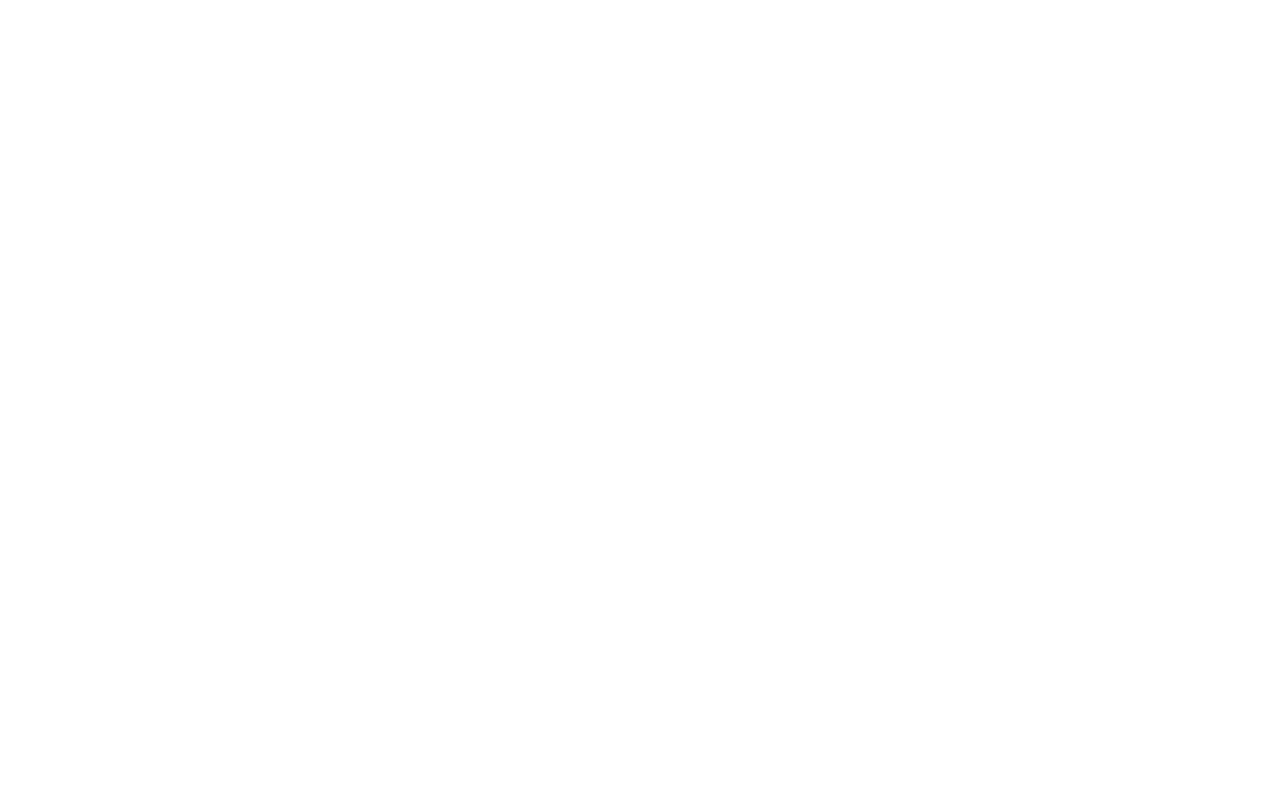
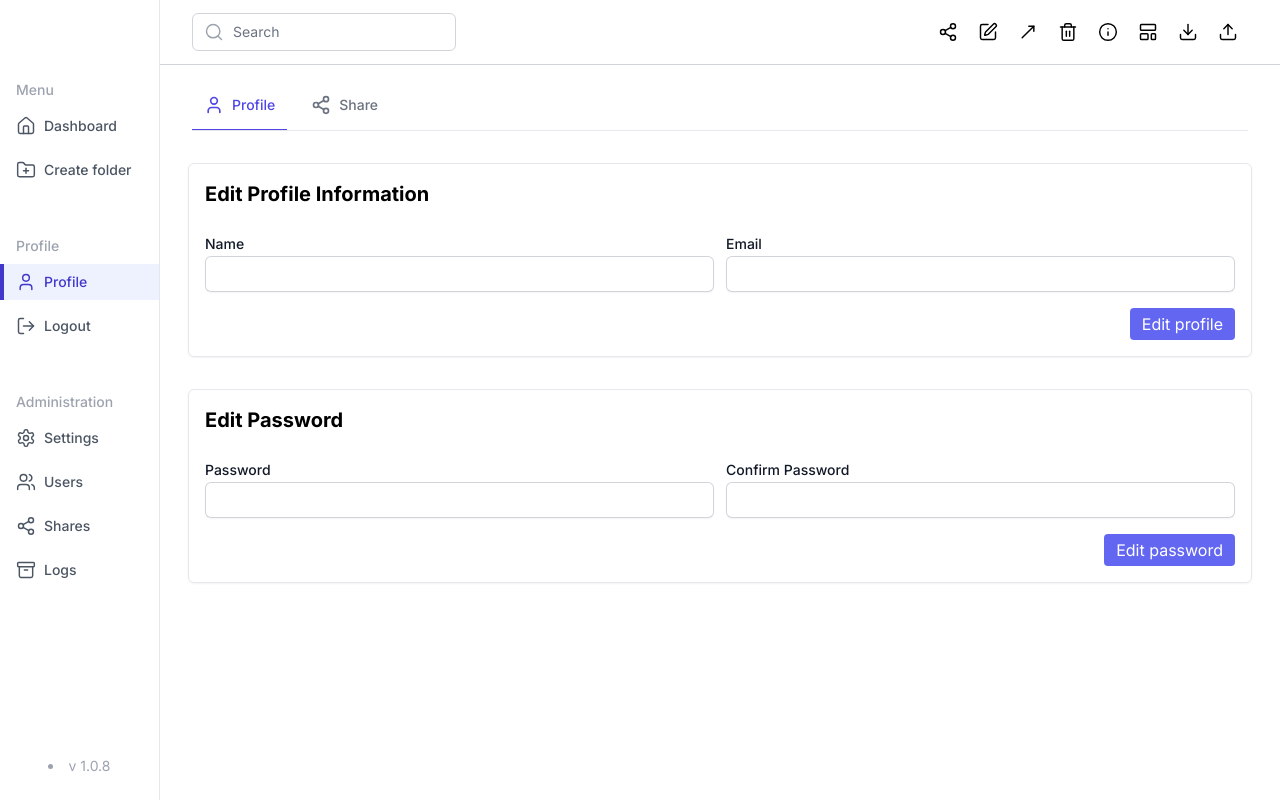
Before and after one commit to ElTHumeau/filesox, a React (Vite) app in the folder front/: page /profile in a window 1280 px wide. Before the commit this address had no page. Built offline with nearby package versions, Linux system fonts and the light colour scheme.

Commit message:
feat: view profile

```diff
--- /dev/null
+++ b/front/src/components/modules/Card.tsx
@@ -0,0 +1,37 @@
+import {ReactNode} from "react";
+
+export function Card({children}: {children: ReactNode}) {
+  return (
+    <div className="border border-gray-200 rounded-md shadow-sm">
+        {children}
+    </div>
+  );
+}
+
+export function CardHeader() {
+  return (
+    <div>
+
+    </div>
+  );
+}
+
+export function CardBody({children}: {children: ReactNode}) {
+  return (
+    <div className="p-4">
+        {children}
+    </div>
+  );
+}
+
+export function CardTitle() {}
+
+export function CardText() {}
+
+export function CardFooter() {
+    return (
+        <div>
+
+        </div>
+    );
+}
--- /dev/null
+++ b/front/src/components/modules/Tab.tsx
@@ -0,0 +1,30 @@
+import {ReactNode} from "react";
+import {Link, useLocation} from "react-router-dom";
+
+export function Tab({children}: { children: ReactNode }) {
+    return (
+        <div className="mx-auto p-4 md:px-8">
+            {children}
+        </div>
+    );
+}
+
+export function TabItems({children}: { children: ReactNode }) {
+    return <div className="w-full border-b flex items-center gap-x-3 overflow-x-auto text-sm">
+        {children}
+    </div>
+}
+
+export function TabItem({children, link}: { children: ReactNode, link: string }) {
+    const location = useLocation();
+    const isActive = location.pathname === link ;
+
+    return <>
+        <Link to={link} className={`hover:border-indigo-600 hover:text-indigo-600 border-b py-2 ${isActive ? 'border-indigo-600 text-indigo-600 border-b' : 'border-white text-gray-500'}`}>
+            <div
+                className="flex items-center gap-x-2 py-1.5 px-3 rounded-lg duration-150 group-hover:text-indigo-600 group-hover:bg-gray-50 group-active:bg-gray-100 font-medium">
+                {children}
+            </div>
+        </Link>
+    </>
+}
--- /dev/null
+++ b/front/src/components/modules/Table.tsx
@@ -0,0 +1,41 @@
+import {ReactNode} from "react";
+
+export function Table({children}: { children: ReactNode }) {
+  return <div className="shadow-sm border rounded-lg overflow-x-auto">
+      <table className="w-full table-auto text-sm text-left">
+          {children}
+      </table>
+  </div>
+}
+
+export function TableHead({children}: { children: ReactNode }) {
+  return <thead className="bg-gray-50 text-gray-600 font-medium border-b">
+      {children}
+  </thead>
+}
+
+export function TableHeader({children}: { children: ReactNode }) {
+
+    return <th className="py-3 px-6"> {children} </th>
+}
+
+export function TableRow({children}: { children: ReactNode }) {
+
+    return <tr>
+        {children}
+    </tr>
+}
+
+export function TableBody({children}: { children: ReactNode }) {
+
+    return <tbody className="text-gray-600 divide-y">
+        {children}
+    </tbody>
+}
+
+export function TableCell({children}: { children: ReactNode }) {
+
+    return <td className="px-6 py-4 whitespace-nowrap">
+        {children}
+    </td>
+}
--- a/front/src/main.tsx
+++ b/front/src/main.tsx
@@ -7,6 +7,9 @@
 import {App} from "./view/layouts/App.tsx";
 import {Dashboard} from "./view/Dashboard.tsx";
 import {ModalProvider} from "./context/modules/ModalContext.tsx";
+import {Profile} from "./view/profile/Profile.tsx";
+import {ProfileEdit} from "./view/profile/EditProfile.tsx";
+import {ProfileShare} from "./view/profile/ShareProfile.tsx";
 
 ReactDOM.createRoot(document.getElementById('root')!).render(
     <React.StrictMode>
@@ -14,7 +17,12 @@
             <BrowserRouter>
                 <Routes>
                     <Route path="/" element={<App/>}>
-                        <Route element={<Dashboard/>}/>
+                        <Route index element={<Dashboard/>}/>
+
+                        <Route path="/profile" element={<Profile/>}>
+                            <Route index element={<ProfileEdit/>}/>
+                            <Route path="share" element={<ProfileShare/>}/>
+                        </Route>
                     </Route>
 
                     <Route path="/login" element={<Login/>}/>
--- a/front/src/view/layouts/App.tsx
+++ b/front/src/view/layouts/App.tsx
@@ -40,7 +40,7 @@
         </SidebarMenu>
         <SidebarMenu>
           <SidebarTitleMenu>Profile</SidebarTitleMenu>
-          <SidebarMenuItem href="/dashboard" svg={User}>Profile</SidebarMenuItem>
+          <SidebarMenuItem href="/profile" svg={User}>Profile</SidebarMenuItem>
           <SidebarMenuItem href="/dashboard" svg={LogOut}>Logout</SidebarMenuItem>
         </SidebarMenu>
         <SidebarMenu>
@@ -77,7 +77,10 @@
             </NavItemsRight>
         </NavItems>
       </Navbar>
-      <Outlet/>
+
+      <div>
+        <Outlet/>
+      </div>
     </main>
   </div>
 }
--- /dev/null
+++ b/front/src/view/profile/EditProfile.tsx
@@ -0,0 +1,10 @@
+import {EditProfileInformation} from "./partials/EditProfileInformation.tsx";
+import {EditProfilePassword} from "./partials/EditProfilePassword.tsx";
+
+export function ProfileEdit() {
+
+  return <>
+      <EditProfileInformation/>
+      <EditProfilePassword/>
+  </>;
+}
--- /dev/null
+++ b/front/src/view/profile/Profile.tsx
@@ -0,0 +1,22 @@
+import {Outlet} from "react-router-dom";
+import {Tab, TabItem, TabItems} from "../../components/modules/Tab.tsx";
+import {Share2, User} from "lucide-react";
+
+export function Profile() {
+    return <>
+        <Tab>
+            <TabItems>
+                <TabItem link="/profile">
+                    <User size={20}/>
+                    Profile
+                </TabItem>
+                <TabItem link="/profile/share">
+                    <Share2 size={20}/>
+                    Share
+                </TabItem>
+            </TabItems>
+        </Tab>
+
+        <Outlet/>
+    </>;
+}
--- /dev/null
+++ b/front/src/view/profile/ShareProfile.tsx
@@ -0,0 +1,24 @@
+import {Table, TableBody, TableCell, TableHead, TableHeader, TableRow} from "../../components/modules/Table.tsx";
+
+export function ProfileShare() {
+    return <div className="px-7 py-4">
+        <Table>
+            <TableHead>
+                <TableRow>
+                    <TableHeader>Path</TableHeader>
+                    <TableHeader>Expired At</TableHeader>
+                    <TableHeader>Created At</TableHeader>
+                    <TableHeader>Action</TableHeader>
+                </TableRow>
+            </TableHead>
+            <TableBody>
+                <TableRow>
+                    <TableCell>John Doe</TableCell>
+                    <TableCell>Share</TableCell>
+                    <TableCell>Share</TableCell>
+                    <TableCell>Share</TableCell>
+                </TableRow>
+            </TableBody>
+        </Table>
+    </div>;
+}
--- /dev/null
+++ b/front/src/view/profile/partials/EditProfileInformation.tsx
@@ -0,0 +1,41 @@
+import {Card, CardBody} from "../../../components/modules/Card.tsx";
+import {Row} from "../../../components/modules/Grid.tsx";
+import {FormField, FormFields, FormLabel} from "../../../components/modules/Form.tsx";
+import {Button} from "../../../components/modules/Button.tsx";
+
+export function EditProfileInformation() {
+
+    return (
+        <div className="px-7 py-4">
+            <Card>
+                <CardBody>
+                    <h2 className="text-xl font-semibold mb-4">Edit Profile Information</h2>
+
+                    <FormFields onSubmit={() => console.log('coucou')}>
+
+                        <Row cols={2}>
+                            <FormField>
+                                <FormLabel htmlFor="name">Name</FormLabel>
+                                <input
+                                    type="text"
+                                    className="block w-full rounded-md border-0 py-1.5 text-gray-900 shadow-sm ring-1 ring-inset ring-gray-300 placeholder:text-gray-400 focus:ring-2 focus:ring-inset focus:ring-indigo-600 sm:text-sm sm:leading-6"
+                                />
+                            </FormField>
+                            <FormField>
+                                <FormLabel htmlFor="name">Email</FormLabel>
+                                <input
+                                    type="email"
+                                    className="block w-full rounded-md border-0 py-1.5 text-gray-900 shadow-sm ring-1 ring-inset ring-gray-300 placeholder:text-gray-400 focus:ring-2 focus:ring-inset focus:ring-indigo-600 sm:text-sm sm:leading-6"
+                                />
+                            </FormField>
+                        </Row>
+
+                        <div className="flex justify-end mt-4">
+                            <Button color={'primary'} type={'submit'}>Edit profile</Button>
+                        </div>
+                    </FormFields>
+                </CardBody>
+            </Card>
+        </div>
+    );
+}
--- /dev/null
+++ b/front/src/view/profile/partials/EditProfilePassword.tsx
@@ -0,0 +1,41 @@
+import {Card, CardBody} from "../../../components/modules/Card.tsx";
+import {FormField, FormFields, FormLabel} from "../../../components/modules/Form.tsx";
+import {Row} from "../../../components/modules/Grid.tsx";
+import {Button} from "../../../components/modules/Button.tsx";
+
+export function EditProfilePassword() {
+
+    return <>
+        <div className="px-7 py-4">
+            <Card>
+                <CardBody>
+                    <h2 className="text-xl font-semibold mb-4">Edit Password</h2>
+
+                    <FormFields onSubmit={() => console.log('coucou')}>
+
+                        <Row cols={2}>
+                            <FormField>
+                                <FormLabel htmlFor="name">Password</FormLabel>
+                                <input
+                                    type="password"
+                                    className="block w-full rounded-md border-0 py-1.5 text-gray-900 shadow-sm ring-1 ring-inset ring-gray-300 placeholder:text-gray-400 focus:ring-2 focus:ring-inset focus:ring-indigo-600 sm:text-sm sm:leading-6"
+                                />
+                            </FormField>
+                            <FormField>
+                                <FormLabel htmlFor="name">Confirm Password</FormLabel>
+                                <input
+                                    type="password"
+                                    className="block w-full rounded-md border-0 py-1.5 text-gray-900 shadow-sm ring-1 ring-inset ring-gray-300 placeholder:text-gray-400 focus:ring-2 focus:ring-inset focus:ring-indigo-600 sm:text-sm sm:leading-6"
+                                />
+                            </FormField>
+                        </Row>
+
+                        <div className="flex justify-end mt-4">
+                            <Button color={'primary'} type={'submit'}>Edit password</Button>
+                        </div>
+                    </FormFields>
+                </CardBody>
+            </Card>
+        </div>
+    </>
+}
```
